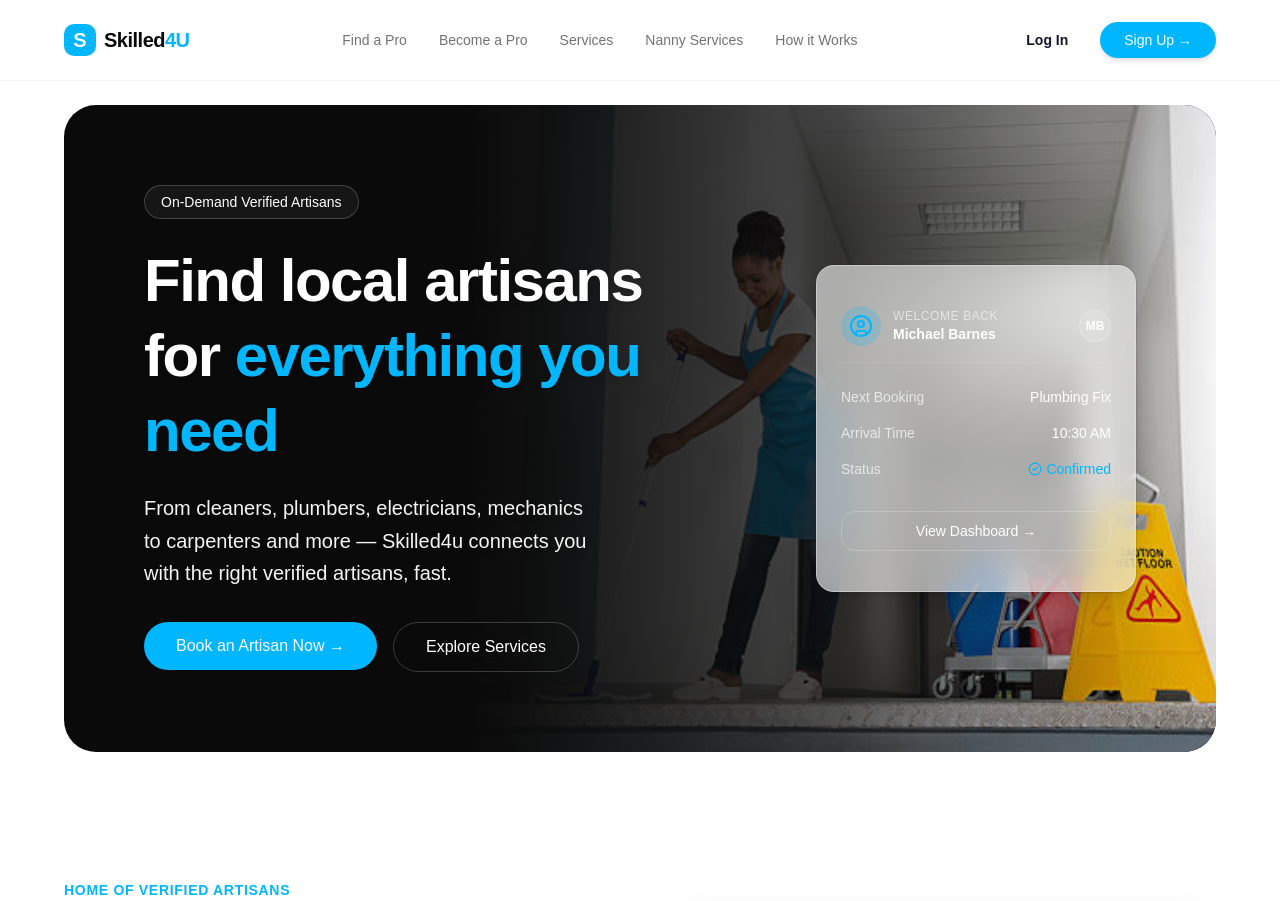
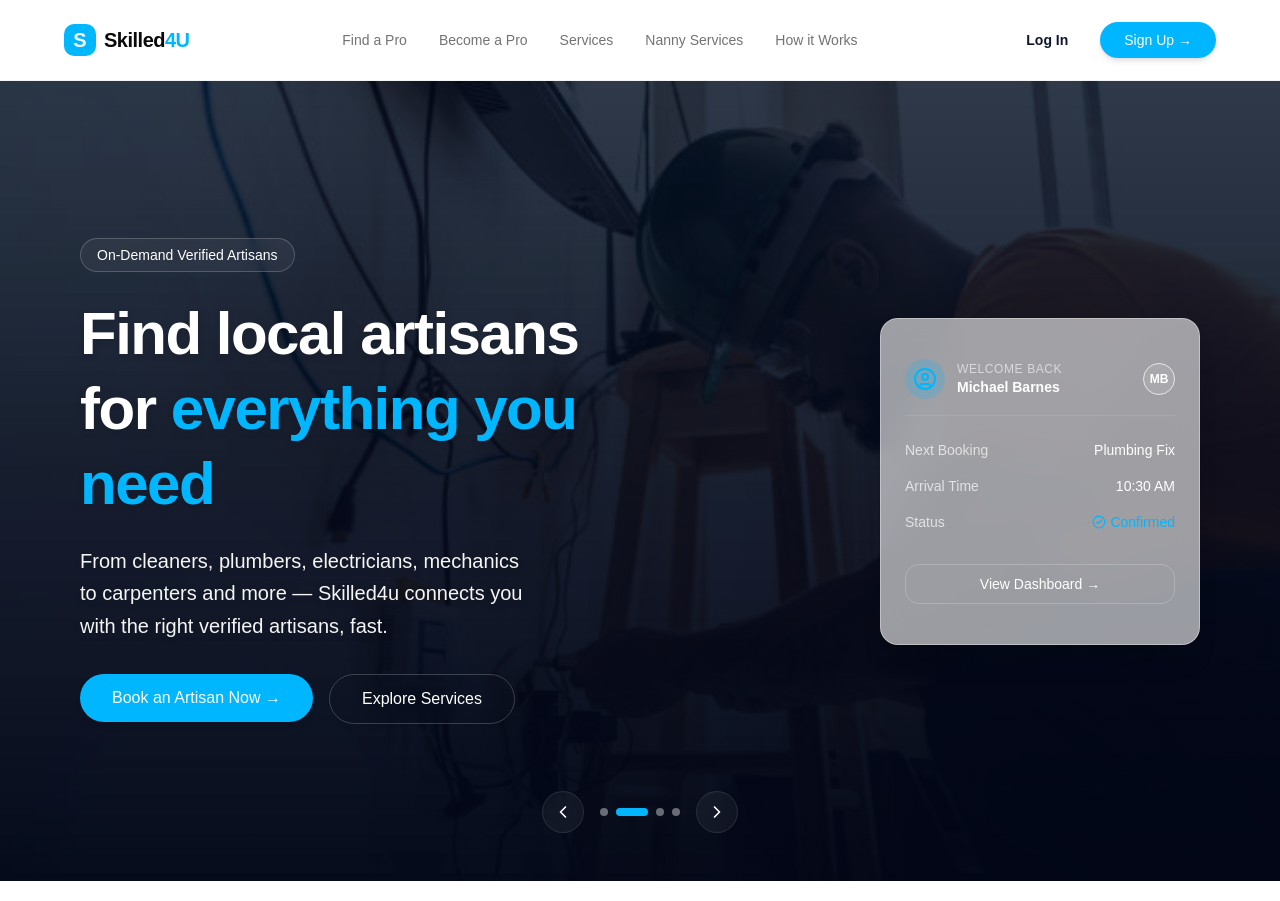
Before and after one commit to Elinez19/skilled4u, a React (Vite) app: page / in a window 1280 px wide. Shown: the top 901 px of the page. Built offline with nearby package versions, Linux system fonts and the light colour scheme.

Commit message:
feat: add embla carousel and create Hero and WhatWeDo sections

```diff
--- a/package.json
+++ b/package.json
@@ -19,6 +19,8 @@
     "clsx": "^2.1.1",
     "cmdk": "^1.1.1",
     "date-fns": "^4.4.0",
+    "embla-carousel-autoplay": "^8.6.0",
+    "embla-carousel-react": "^8.6.0",
     "input-otp": "^1.4.2",
     "lucide-react": "^1.24.0",
     "next-themes": "^0.4.6",
--- a/src/components/sections/Hero.tsx
+++ b/src/components/sections/Hero.tsx
@@ -2,32 +2,77 @@ import { Button } from "@/components/ui/button";
 import { Badge } from "@/components/ui/badge";
 import { Card, CardContent } from "@/components/ui/card";
 import { Avatar, AvatarFallback } from "@/components/ui/avatar";
-import { CheckCircle2, UserCircle } from "lucide-react";
-import heroImage from "@/assets/professional-cleaner-1.jpg";
+import { CheckCircle2, UserCircle, ChevronLeft, ChevronRight } from "lucide-react";
+import React, { useCallback, useEffect, useState } from "react";
+import useEmblaCarousel from "embla-carousel-react";
+import Autoplay from "embla-carousel-autoplay";
+
+import cleanerImg from "@/assets/professional-cleaner-1.jpg";
+import electricianImg from "@/assets/professional-electrician-1.jpg";
+import plumberImg from "@/assets/professional-plumber-1.jpg";
+import carpenterImg from "@/assets/professional-carpenter-1.jpg";
+
+const heroImages = [
+  { id: 1, src: cleanerImg, alt: "Professional Cleaner" },
+  { id: 2, src: electricianImg, alt: "Professional Electrician" },
+  { id: 3, src: plumberImg, alt: "Professional Plumber" },
+  { id: 4, src: carpenterImg, alt: "Professional Carpenter" },
+];
 
 export function Hero() {
+  const [emblaRef, emblaApi] = useEmblaCarousel({ loop: true }, [Autoplay({ delay: 5000, stopOnInteraction: false })]);
+  const [selectedIndex, setSelectedIndex] = useState(0);
+
+  const scrollPrev = useCallback(() => {
+    if (emblaApi) emblaApi.scrollPrev();
+  }, [emblaApi]);
+
+  const scrollNext = useCallback(() => {
+    if (emblaApi) emblaApi.scrollNext();
+  }, [emblaApi]);
+
+  const onSelect = useCallback(() => {
+    if (!emblaApi) return;
+    setSelectedIndex(emblaApi.selectedScrollSnap());
+  }, [emblaApi, setSelectedIndex]);
+
+  useEffect(() => {
+    if (!emblaApi) return;
+    emblaApi.on("select", onSelect);
+    emblaApi.on("reInit", onSelect);
+  }, [emblaApi, onSelect]);
+
   return (
-    <section className="px-6 sm:px-10 lg:px-16 pt-6 pb-12 w-full flex justify-center">
-      {/* Main container with rounded corners and overflow hidden */}
-      <div className="bg-foreground rounded-[2rem] w-full max-w-7xl relative overflow-hidden min-h-150 flex items-center">
+    <section className="w-full h-screen flex justify-center relative">
+      {/* Main container full screen */}
+      <div className="bg-primary w-full relative overflow-hidden h-full flex items-center">
 
-        {/* Background Image positioned to the right half */}
-        <div className="absolute top-0 right-0 w-full md:w-[65%] h-full">
-          <img
-            src={heroImage}
-            alt="Person booking an artisan service"
-            className="object-cover w-full h-full object-center"
-          />
-          {/* Gradient overlay to seamlessly blend the image into the dark left background */}
-          <div className="absolute inset-0 bg-linear-to-r from-foreground via-foreground/70 to-transparent md:to-transparent"></div>
-          <div className="absolute inset-0 bg-linear-to-t from-foreground/80 via-transparent to-transparent md:hidden"></div>
+        {/* Background Image Carousel positioned to cover full screen */}
+        <div className="absolute inset-0 w-full h-full">
+          <div className="overflow-hidden w-full h-full" ref={emblaRef}>
+            <div className="flex h-full w-full">
+              {heroImages.map((image) => (
+                <div className="flex-[0_0_100%] min-w-0 h-full relative" key={image.id}>
+                  <img
+                    src={image.src}
+                    alt={image.alt}
+                    className="object-cover w-full h-full object-center"
+                  />
+                </div>
+              ))}
+            </div>
+          </div>
+          {/* Very dark overlay */}
+          <div className="absolute inset-0 bg-slate-950/80 pointer-events-none"></div>
+          <div className="absolute inset-0 bg-gradient-to-b from-transparent via-slate-950/50 to-slate-950/90 pointer-events-none"></div>
+          <div className="absolute inset-0 bg-primary/10 mix-blend-color pointer-events-none"></div>
         </div>
 
         {/* Content Wrapper */}
-        <div className="relative z-10 w-full flex flex-col md:flex-row items-center justify-between p-8 md:p-16 lg:p-20">
+        <div className="relative z-10 w-full max-w-7xl mx-auto flex flex-col md:flex-row items-center justify-between p-8 md:p-16 lg:p-20 pointer-events-none h-full">
 
           {/* Left Side: Text and Buttons */}
-          <div className="w-full md:w-[55%] flex flex-col items-start">
+          <div className="w-full md:w-[55%] flex flex-col items-start pointer-events-auto">
             <Badge
               variant="outline"
               className="mb-6 border-white/20 text-white bg-white/5 hover:bg-white/10 px-4 py-1.5 text-sm font-medium rounded-full backdrop-blur-sm"
@@ -54,9 +99,9 @@ export function Hero() {
             </div>
           </div>
 
-          {/* Right Side: Floating Glassmorphism Card */}
-          <div className="w-full md:w-[45%] flex justify-start md:justify-end mt-16 md:mt-0">
-            <Card className="glass rounded-2xl shadow-2xl relative mt-10 md:mt-0 w-full max-w-[320px] bg-transparent border-0 text-white">
+          {/* Right Side: Floating Glassmorphism Card and Carousel Controls */}
+          <div className="w-full md:w-[45%] flex flex-col items-start md:items-end justify-center mt-16 md:mt-0 relative h-full min-h-[300px]">
+            <Card className="glass rounded-2xl shadow-2xl relative mt-10 md:mt-0 w-full max-w-[320px] bg-transparent border-0 text-white pointer-events-auto">
               <CardContent className="p-6">
                 <div className="flex items-center gap-3 mb-6 border-b border-white/10 pb-4">
                   <div className="bg-primary/20 p-2 rounded-full text-primary">
@@ -95,6 +140,34 @@ export function Hero() {
             </Card>
           </div>
         </div>
+
+        {/* Slider Controls - Centered at the bottom */}
+        <div className="absolute bottom-8 md:bottom-12 left-1/2 -translate-x-1/2 flex items-center gap-4 z-20 pointer-events-auto">
+          <button
+            onClick={scrollPrev}
+            className="bg-white/5 hover:bg-white/10 text-white p-2.5 rounded-full backdrop-blur-md transition-all border border-white/10"
+            aria-label="Previous slide"
+          >
+            <ChevronLeft size={20} />
+          </button>
+          <div className="flex gap-2">
+            {heroImages.map((_, index) => (
+              <button
+                key={index}
+                onClick={() => emblaApi?.scrollTo(index)}
+                aria-label={`Go to slide ${index + 1}`}
+                className={`h-2 rounded-full transition-all ${index === selectedIndex ? "w-8 bg-primary" : "w-2 bg-white/40 hover:bg-white/60"}`}
+              />
+            ))}
+          </div>
+          <button
+            onClick={scrollNext}
+            className="bg-white/5 hover:bg-white/10 text-white p-2.5 rounded-full backdrop-blur-md transition-all border border-white/10"
+            aria-label="Next slide"
+          >
+            <ChevronRight size={20} />
+          </button>
+        </div>
       </div>
     </section>
   );
--- a/src/components/sections/WhatWeDo.tsx
+++ b/src/components/sections/WhatWeDo.tsx
@@ -1,5 +1,5 @@
 import { Button } from "@/components/ui/button";
-import { Plug, Droplets, Snowflake, Sofa, Truck } from "lucide-react";
+import { Plug, Droplets, Snowflake, Sofa, Truck, Sparkles } from "lucide-react";
 
 export function WhatWeDo() {
   const services = [
@@ -27,6 +27,11 @@ export function WhatWeDo() {
       icon: <Truck className="w-8 h-8" />,
       title: "Moving & Relocation",
       description: "Professional home and office movers for packing, loading, and delivery - anywhere in Nigeria."
+    },
+    {
+      icon: <Sparkles className="w-8 h-8" />,
+      title: "Cleaning, Laundry & Fumigation",
+      description: "Professional deep cleaning, post-construction cleanup, laundry services, and fumigation for homes and offices."
     }
   ];
 
```
Also changed, not shown: 1 other file (tests, documents, lock files or other folders).
